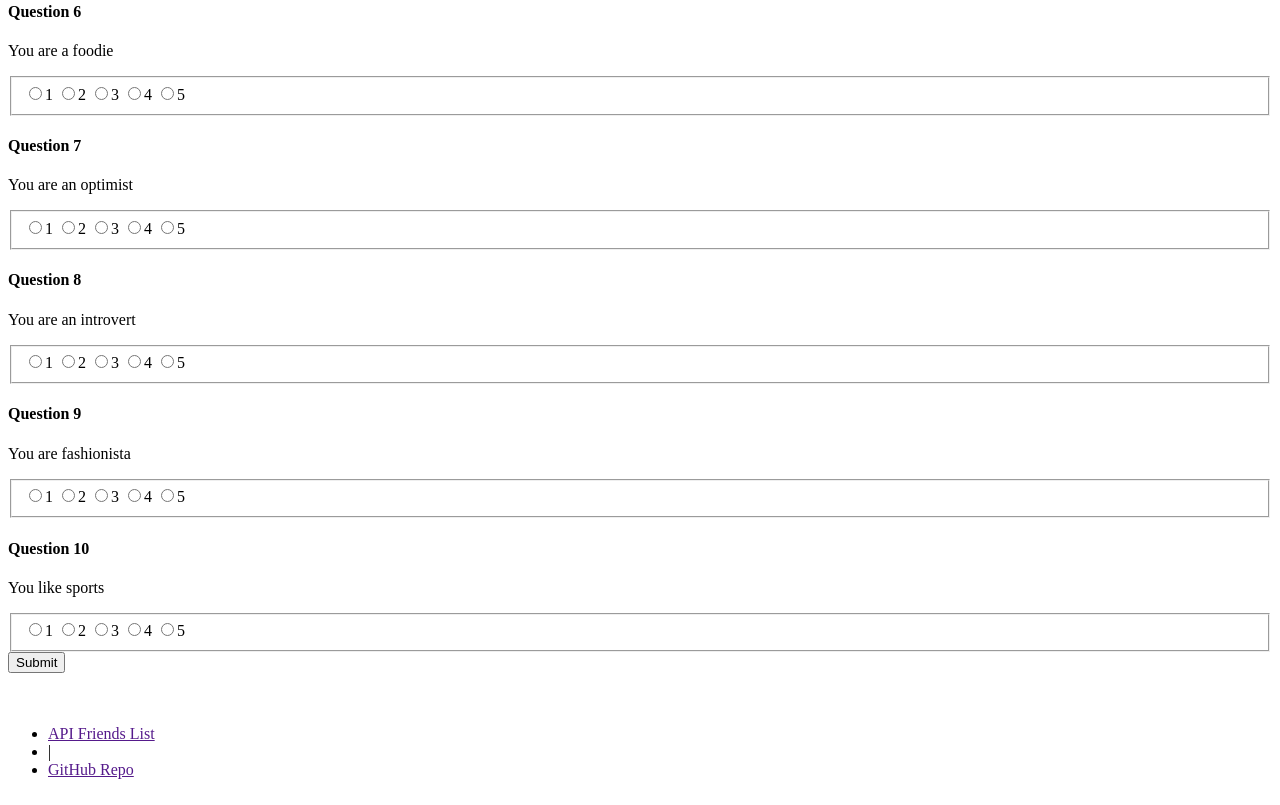
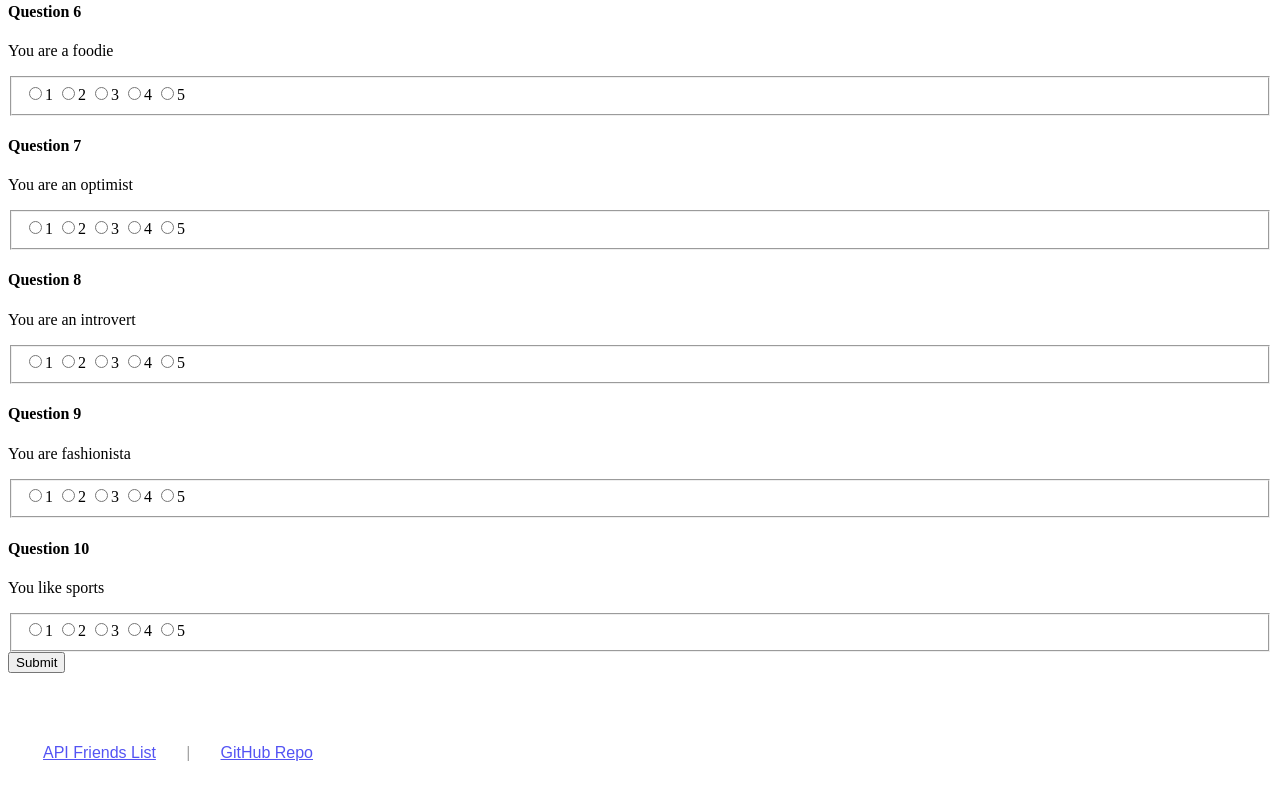
Before and after one commit to Waldenism/FriendFinder, a website: page app/public/survey.html in a window 1280 px wide. Shown: the part 964-1769 px from the top of the page. Drawn offline with nearby package versions, Linux system fonts and the light colour scheme.

Commit message:
deployment

```diff
--- a/app/public/css/style.css
+++ b/app/public/css/style.css
@@ -1,3 +1,14 @@
+#linkies  {
+    display: flex;
+  justify-content: space-between;
+  width: 270px;
+  padding: 35px;
+  font-family:'Arial', 'Helvetica Neue', Helvetica, sans-serif;
+  opacity: .67;
+  color:#777777;
+  white-space: nowrap;
+}
+
 .modal {
     display: none;
     position: fixed;
--- a/app/public/survey.html
+++ b/app/public/survey.html
@@ -2,10 +2,10 @@
 <html>
 <head>
 	<title>Friend Finder Survey</title>
-	<!-- <script
-  src="https://code.jquery.com/jquery-3.2.1.min.js"
-  integrity="sha256-hwg4gsxgFZhOsEEamdOYGBf13FyQuiTwlAQgxVSNgt4="
-  crossorigin="anonymous"></script> -->
+	<meta charset="UTF-8">
+  <meta name="viewport" content="width=device-width, initial-scale=1">
+  <link rel="stylesheet" type="text/css" href="css/reset.css">
+  <link rel="stylesheet" type="text/css" href="css/style.css">
 </head>
 <body>
 	<head>
@@ -145,18 +145,20 @@
 		</div>
 	</div>
 
-	<ul id="linkies">
-		<li><a href="">API Friends List</a></li>
-		<li> | </li>
-		<li><a href="">GitHub Repo</a></li>
-	</ul>
+	<div id="linkies">
+		<div><a href="/api/friends">API Friends List</a></div>
+		<div> | </div>
+		<div><a href="https://github.com/Waldenism/FriendFinder">GitHub Repo</a></div>
+	</div>
 
 	<script
 	    src="https://code.jquery.com/jquery-3.2.1.min.js"
 	    integrity="sha256-hwg4gsxgFZhOsEEamdOYGBf13FyQuiTwlAQgxVSNgt4="
 	    crossorigin="anonymous">
 	</script>
+
 	<script src="https://cdnjs.cloudflare.com/ajax/libs/jquery/3.2.1/jquery.min.js"></script>
+
 	<script type="text/javascript">
 		$(document).ready(function() {
 			$("#modal").hide();
--- a/package.json
+++ b/package.json
@@ -21,5 +21,9 @@
     "body-parser": "^1.18.2",
     "express": "^4.16.2",
     "path": "^0.12.7"
+  },
+  "engines": {
+    "node": "8.0.0",
+    "npm": "5.4.2"
   }
 }
--- a/server.js
+++ b/server.js
@@ -1,7 +1,7 @@
 var express = require('express');
 var bodyParser = require('body-parser');
 var path = require('path');
-var PORT = 3000;
+var PORT = (process.env.PORT || 3000);
 
 var app = express();
 
```
Also changed, not shown: app/routing/apiRoutes.js (+0 -7 lines), 1 other file. Lines whose indentation alone changed are shown as unchanged.
